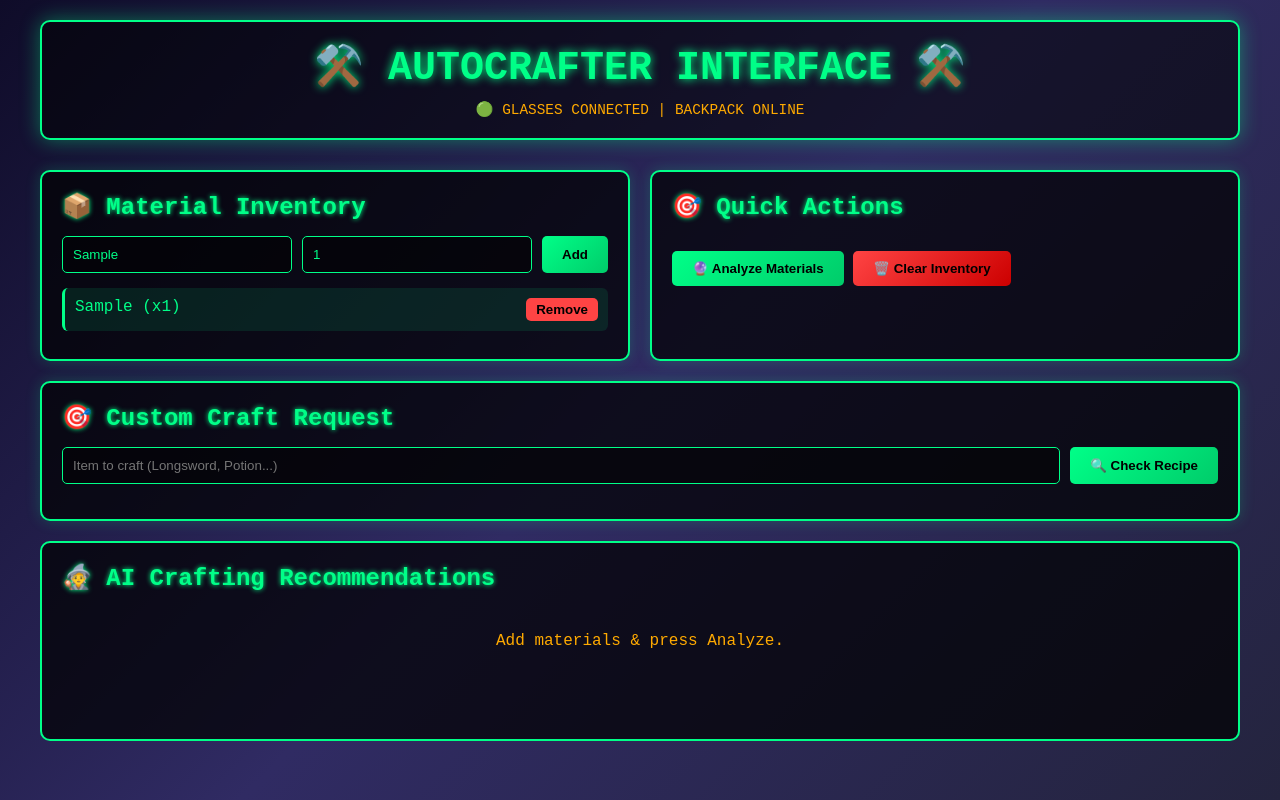
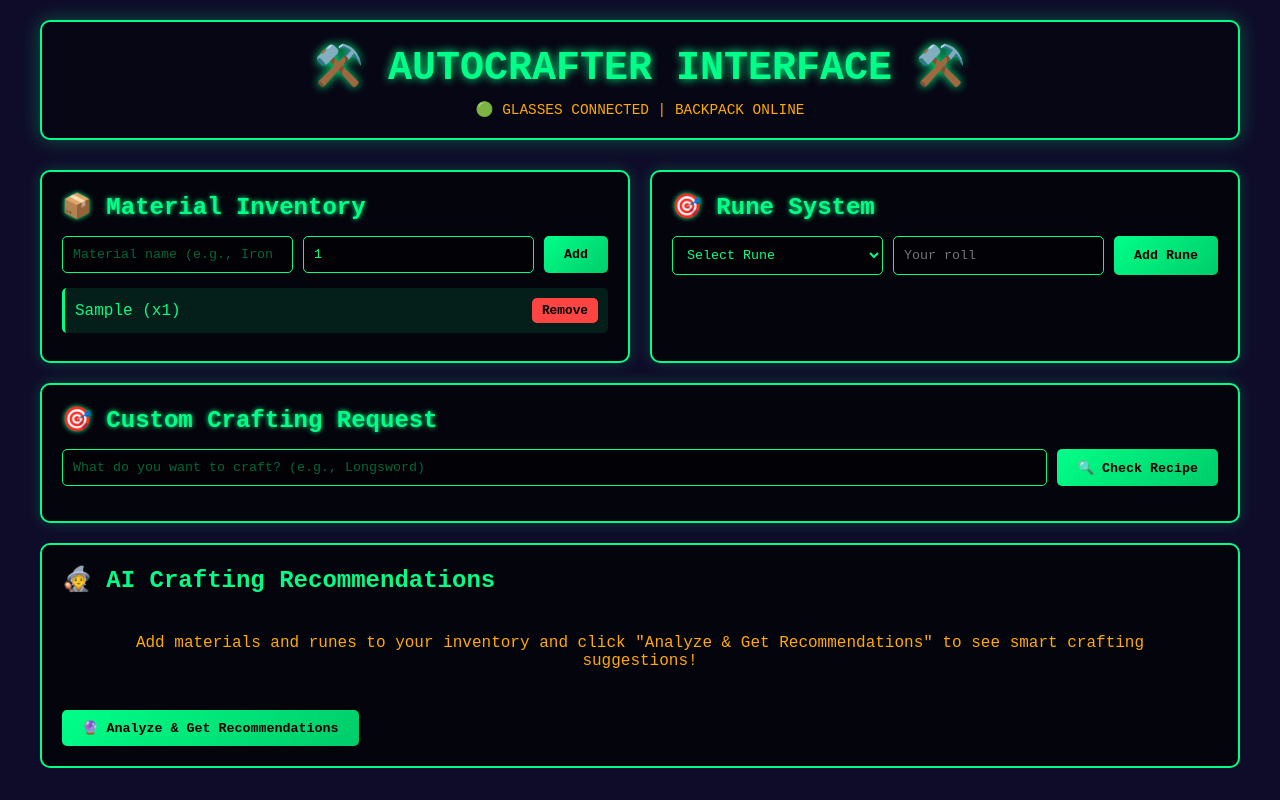
Before and after one commit to DragonRabbit300/DND-glasses, a plain HTML site: page index.html in a window 1280 px wide. Both pictures are taken after typing "Sample" into the empty fields and a click on the button "Add". Drawn offline with Linux system fonts and the light colour scheme.

Commit message:
Update index.html

```diff
--- a/index.html
+++ b/index.html
@@ -1,144 +1,38 @@
 <!DOCTYPE html>
 <html lang="en">
 <head>
-    <meta charset="UTF-8" />
-    <meta name="viewport" content="width=device-width, initial-scale=1.0" />
-    <title>Autocrafter Interface</title>
-
+<meta charset="UTF-8">
+<meta name="viewport" content="width=device-width, initial-scale=1.0">
+<title>Autocrafter Interface with Rune AI</title>
 <style>
-        * {
-            margin: 0; padding: 0; box-sizing: border-box;
-        }
-
-        body {
-            font-family: 'Courier New', monospace;
-            background: linear-gradient(135deg, #0f0c29, #302b63, #24243e);
-            color: #00ff88;
-            min-height: 100vh;
-            padding: 20px;
-        }
-
-        .container { max-width: 1200px; margin: 0 auto; }
-
-        header {
-            text-align: center;
-            padding: 20px;
-            border: 2px solid #00ff88;
-            border-radius: 10px;
-            background: rgba(0,0,0,0.55);
-            margin-bottom: 30px;
-            box-shadow: 0 0 20px rgba(0,255,136,0.4);
-        }
-
-        h1 {
-            font-size: 2.5em;
-            text-shadow: 0 0 10px #00ff88;
-            margin-bottom: 10px;
-        }
-
-        .status { color: #ffaa00; font-size: .9em; }
-
-        .grid {
-            display: grid;
-            grid-template-columns: 1fr 1fr;
-            gap: 20px;
-            margin-bottom: 20px;
-        }
-
-        .panel {
-            background: rgba(0,0,0,0.7);
-            border: 2px solid #00ff88;
-            border-radius: 10px;
-            padding: 20px;
-            box-shadow: 0 0 15px rgba(0,255,136,0.2);
-            animation: fadePanel 0.4s ease-out;
-        }
-
-        @keyframes fadePanel {
-            from { opacity: 0; transform: scale(.95); }
-            to   { opacity: 1; transform: scale(1); }
-        }
-
-        h2 {
-            margin-bottom: 15px;
-            color: #00ff88;
-            text-shadow: 0 0 5px #00ff88;
-        }
-
-        .material-input {
-            display: flex;
-            gap: 10px;
-            margin-bottom: 15px;
-        }
-
-        input[type="text"], input[type="number"] {
-            flex: 1;
-            background: rgba(0,0,0,0.5);
-            border: 1px solid #00ff88;
-            color: #00ff88;
-            padding: 10px;
-            border-radius: 5px;
-        }
-
-        button {
-            background: linear-gradient(135deg,#00ff88,#00cc6a);
-            border: none;
-            color: #000;
-            padding: 10px 20px;
-            border-radius: 5px;
-            cursor: pointer;
-            transition: .3s;
-            font-weight: bold;
-        }
-
-        button:hover {
-            box-shadow: 0 0 15px rgba(0,255,136,0.5);
-            transform: translateY(-2px);
-        }
-
-        .material-item {
-            background: rgba(0,255,136,0.1);
-            padding: 10px;
-            margin-bottom: 8px;
-            border-left: 3px solid #00ff88;
-            border-radius: 6px;
-            display: flex;
-            justify-content: space-between;
-        }
-
-        .recommendations {
-            margin-top: 20px;
-            min-height: 200px;
-            padding: 20px;
-            background: rgba(0,0,0,0.7);
-            border: 2px solid #00ff88;
-            border-radius: 10px;
-        }
-
-        .recipe-card {
-            background: rgba(0, 255, 136, 0.12);
-            padding: 15px;
-            border-radius: 10px;
-            margin-bottom: 15px;
-            border: 1px solid #00ff88;
-            animation: fadeIn 0.4s ease-out;
-        }
-
-        @keyframes fadeIn {
-            from { opacity: 0; transform: translateY(18px); }
-            to   { opacity: 1; transform: translateY(0); }
-        }
-
-        .error {
-            padding: 12px;
-            background: rgba(255,80,80,0.15);
-            border: 1px solid #ff4444;
-            border-radius: 8px;
-            color: #ff5555;
-        }
+/* SAME STYLES AS BEFORE FOR CONSISTENCY */
+* {margin:0;padding:0;box-sizing:border-box;}
+body {font-family:'Courier New', monospace;background:#0f0c29;color:#00ff88;padding:20px;min-height:100vh;}
+.container {max-width:1200px;margin:0 auto;}
+header {text-align:center;padding:20px;border:2px solid #00ff88;border-radius:10px;background:rgba(0,0,0,0.5);margin-bottom:30px;box-shadow:0 0 20px rgba(0,255,136,0.3);}
+h1 {font-size:2.5em;text-shadow:0 0 10px #00ff88;margin-bottom:10px;}
+.status {color:#ffaa00;font-size:0.9em;}
+.grid {display:grid;grid-template-columns:1fr 1fr;gap:20px;margin-bottom:20px;}
+.panel {background:rgba(0,0,0,0.7);border:2px solid #00ff88;border-radius:10px;padding:20px;box-shadow:0 0 15px rgba(0,255,136,0.2);}
+.panel h2 {color:#00ff88;margin-bottom:15px;text-shadow:0 0 5px #00ff88;font-size:1.5em;}
+.material-input, .rune-input {display:flex;gap:10px;margin-bottom:15px;}
+input[type="text"], input[type="number"], select {flex:1;background:rgba(0,0,0,0.5);border:1px solid #00ff88;color:#00ff88;padding:10px;border-radius:5px;font-family:inherit;}
+input[type="text"]::placeholder {color:#00ff8866;}
+button {background:linear-gradient(135deg,#00ff88,#00cc6a);border:none;color:#000;padding:10px 20px;border-radius:5px;cursor:pointer;font-weight:bold;font-family:inherit;transition:all 0.3s;}
+button:hover {background:linear-gradient(135deg,#00cc6a,#00ff88);box-shadow:0 0 15px rgba(0,255,136,0.5);transform:translateY(-2px);}
+button:disabled {background:#555;color:#888;cursor:not-allowed;transform:none;}
+.material-list {list-style:none;max-height:300px;overflow-y:auto;}
+.material-item {background:rgba(0,255,136,0.1);padding:10px;margin-bottom:8px;border-radius:5px;border-left:3px solid #00ff88;display:flex;justify-content:space-between;align-items:center;}
+.remove-btn {background:#ff4444;padding:5px 10px;font-size:0.8em;}
+.remove-btn:hover {background:#ff6666;}
+.recommendations {background:rgba(0,0,0,0.7);border:2px solid #00ff88;border-radius:10px;padding:20px;margin-top:20px;min-height:200px;}
+.loading {text-align:center;color:#ffaa00;padding:40px;font-size:1.2em;}
+.recipe-card {background:rgba(0,255,136,0.1);border:1px solid #00ff88;border-radius:8px;padding:15px;margin-bottom:15px;animation:fadeIn 0.5s;}
+@keyframes fadeIn {from{opacity:0;transform:translateY(20px);}to{opacity:1;transform:translateY(0);}}
+.error {color:#ff4444;padding:15px;border:1px solid #ff4444;border-radius:5px;margin:10px 0;background:rgba(255,68,68,0.1);}
+@media (max-width:768px){.grid{grid-template-columns:1fr;}h1{font-size:1.8em;}}
 </style>
 </head>
-
 <body>
 <div class="container">
 <header>
@@ -150,190 +44,148 @@
     <div class="panel">
         <h2>📦 Material Inventory</h2>
         <div class="material-input">
-                    <input type="text" id="materialName" placeholder="Material name..." />
-                    <input type="number" id="materialQty" min="1" value="1" />
-                    <button id="addBtn">Add</button>
+            <input type="text" id="materialName" placeholder="Material name (e.g., Iron Ingot)">
+            <input type="number" id="materialQty" placeholder="Qty" min="1" value="1">
+            <button onclick="addMaterial()">Add</button>
         </div>
-                <ul id="materialList"></ul>
+        <ul class="material-list" id="materialList"></ul>
     </div>
 
     <div class="panel">
-                <h2>🎯 Quick Actions</h2>
-                <button id="analyzeBtn">🔮 Analyze Materials</button>
-                <button id="clearBtn" style="background:linear-gradient(135deg,#ff4444,#cc0000); margin-top:15px;">
-                    🗑️ Clear Inventory
-                </button>
+        <h2>🎯 Rune System</h2>
+        <div class="rune-input">
+            <select id="runeSelect">
+                <option value="">Select Rune</option>
+                <option value="Fire">Fire</option>
+                <option value="Ice">Ice</option>
+                <option value="Lightning">Lightning</option>
+                <option value="Healing">Healing</option>
+                <option value="Protection">Protection</option>
+            </select>
+            <input type="number" id="diceRoll" placeholder="Your roll">
+            <button onclick="addRune()">Add Rune</button>
+        </div>
+        <ul class="material-list" id="runeList"></ul>
     </div>
 </div>
 
 <div class="panel">
-            <h2>🎯 Custom Craft Request</h2>
+<h2>🎯 Custom Crafting Request</h2>
 <div class="material-input">
-                <input type="text" id="customItem" placeholder="Item to craft (Longsword, Potion...)" />
-                <button id="customCraftBtn">🔍 Check Recipe</button>
+<input type="text" id="customItem" placeholder="What do you want to craft? (e.g., Longsword)">
+<button onclick="craftCustomItem()">🔍 Check Recipe</button>
 </div>
 </div>
 
 <div class="recommendations">
 <h2>🧙 AI Crafting Recommendations</h2>
-            <div id="recommendationsContent" style="padding:25px; text-align:center; color:#ffaa00;">
-                Add materials & press Analyze.
+<div id="recommendationsContent">
+<p style="color:#ffaa00;text-align:center;padding:40px;">
+Add materials and runes to your inventory and click "Analyze & Get Recommendations" to see smart crafting suggestions!
+</p>
 </div>
+<button class="analyze-btn" onclick="analyzeMaterials()">🔮 Analyze & Get Recommendations</button>
 </div>
 </div>
 
 <script>
-/* -----------------------------------------------------------
-   INVENTORY SYSTEM (modular + future-proof)
------------------------------------------------------------ */
-const InventorySystem = {
-    data: [],
+let inventory=[];
+let runes=[];
 
-    add(name, qty) {
-        const existing = this.data.find(m => m.name.toLowerCase() === name.toLowerCase());
-        if (existing) existing.quantity += qty;
-        else this.data.push({ name, quantity: qty });
-        this.render();
-    },
+function addMaterial(){
+    const name=document.getElementById('materialName').value.trim();
+    const qty=parseInt(document.getElementById('materialQty').value);
+    if(!name){alert('Enter material name'); return;}
+    const existing=inventory.find(m=>m.name.toLowerCase()===name.toLowerCase());
+    if(existing){existing.quantity+=qty;}else{inventory.push({name,quantity:qty});}
+    document.getElementById('materialName').value=''; document.getElementById('materialQty').value='1';
+    updateMaterialList();
+}
 
-    remove(index) {
-        this.data.splice(index, 1);
-        this.render();
-    },
-
-    clear() {
-        this.data = [];
-        this.render();
-    },
-
-    render() {
-        const list = document.getElementById("materialList");
-        list.innerHTML = "";
-
-        this.data.forEach((mat, i) => {
-            const li = document.createElement("li");
-            li.className = "material-item";
-            li.innerHTML = `
-                <span>${mat.name} (x${mat.quantity})</span>
-                <button onclick="InventorySystem.remove(${i})"
-                        style="background:#ff4444;padding:4px 10px;">
-                    Remove
-                </button>
-            `;
+function updateMaterialList(){
+    const list=document.getElementById('materialList');
+    list.innerHTML='';
+    inventory.forEach((m,i)=>{
+        const li=document.createElement('li');
+        li.className='material-item';
+        li.innerHTML=`<span>${m.name} (x${m.quantity})</span><button class="remove-btn" onclick="removeMaterial(${i})">Remove</button>`;
         list.appendChild(li);
     });
 }
-};
 
-/* -----------------------------------------------------------
-   AI ANALYZER (Claude API)
------------------------------------------------------------ */
-const AIAnalyzer = {
-    async analyze() {
-        const inv = InventorySystem.data;
+function removeMaterial(index){inventory.splice(index,1);updateMaterialList();}
 
-        if (inv.length === 0) {
-            return this.error("Add materials first.");
+function addRune(){
+    const rune=document.getElementById('runeSelect').value;
+    const roll=parseInt(document.getElementById('diceRoll').value);
+    if(!rune||!roll){alert('Select rune and enter roll'); return;}
+    let type='';
+    if(roll<=5) type='Minor';
+    else if(roll<=10) type='Greater';
+    else type='Supreme';
+    runes.push({rune,type,roll});
+    document.getElementById('runeSelect').value=''; document.getElementById('diceRoll').value='';
+    updateRuneList();
 }
 
-        const materialList = inv.map(m => `${m.name} (x${m.quantity})`).join(", ");
+function updateRuneList(){
+    const list=document.getElementById('runeList');
+    list.innerHTML='';
+    runes.forEach((r,i)=>{
+        const li=document.createElement('li');
+        li.className='material-item';
+        li.innerHTML=`<span>${r.rune} - ${r.type} (roll: ${r.roll})</span><button class="remove-btn" onclick="removeRune(${i})">Remove</button>`;
+        list.appendChild(li);
+    });
+}
 
-        try {
-            const res = await fetch("https://api.anthropic.com/v1/messages", {
-                method: "POST",
-                headers: {
-                    "Content-Type": "application/json",
-                    "x-api-key": "YOUR_API_KEY_HERE",
-                    "anthropic-version": "2023-06-01"
-                },
-                body: JSON.stringify({
-                    model: "claude-3-sonnet-20240229",
-                    max_tokens: 1000,
-                    messages: [{
-                        role: "user",
-                        content: `
-You are a D&D crafting expert analyzing materials.
+function removeRune(index){runes.splice(index,1);updateRuneList();}
 
-Materials: ${materialList}
+async function analyzeMaterials(){
+    if(inventory.length===0){alert('Add materials first'); return;}
+    const content=document.getElementById('recommendationsContent');
+    content.innerHTML='<div class="loading">🔮 Consulting the AI Crafter...</div>';
 
-Provide:
-1. 3–5 items craftable using EXACT materials
-2. Craft times (rounds / minutes / hours / days)
-3. Possible substitutions
-4. Format cleanly.
-                        `
-                    }]
-                })
+    try{
+        // Simulate AI call for now. Replace with your API call.
+        await new Promise(r=>setTimeout(r,1000));
+
+        content.innerHTML='';
+        inventory.forEach((m)=>{
+            const card=document.createElement('div');
+            card.className='recipe-card';
+
+            // Check runes that apply to this item (example logic)
+            const applicableRunes=runes.map(r=>`${r.rune} (${r.type})`).join(', ')||'None';
+            let power='Normal';
+            if(runes.some(r=>r.type==='Supreme')) power='Overpowered';
+            else if(runes.some(r=>r.type==='Greater')) power='Enhanced';
+
+            card.innerHTML=`
+                <strong>Item:</strong> ${m.name}<br>
+                <strong>Crafting time:</strong> 1 hour<br>
+                <strong>Recommended runes:</strong> ${applicableRunes}<br>
+                <strong>Power level:</strong> ${power}
+            `;
+            content.appendChild(card);
         });
 
-            const data = await res.json();
-            const text = data.content[0].text;
-            UICraftingRenderer.show(text);
+    } catch(e){
+        content.innerHTML=`<div class="error">⚠️ Error: ${e.message}</div>`;
+    }
+}
 
-        } catch (err) {
-            this.error(err.message);
+function craftCustomItem(){
+    const item=document.getElementById('customItem').value.trim();
+    if(!item){alert('Enter item'); return;}
+    document.getElementById('customItem').value='';
+    alert(`Checking recipe for "${item}"... (AI can suggest runes & crafting times)`);
 }
-    },
 
-    error(msg) {
-        document.getElementById("recommendationsContent").innerHTML = `
-            <div class="error">⚠️ ${msg}</div>
-        `;
-    }
-};
-
-/* -----------------------------------------------------------
-   RENDERER (outputs recipes cleanly)
------------------------------------------------------------ */
-const UICraftingRenderer = {
-    show(text) {
-        const content = document.getElementById("recommendationsContent");
-        const parts = text.split(/\n\n+/);
-
-        content.innerHTML = parts.map(section => `
-            <div class="recipe-card">${section.replace(/\n/g, "<br>")}</div>
-        `).join("");
-    }
-};
-
-/* -----------------------------------------------------------
-   SMART GLASSES HOOKS (future expansion)
------------------------------------------------------------ */
-const SmartGlasses = {
-    scanObject(objectName) {
-        console.log("Simulated scan:", objectName);
-        // future: connect to AR system, backpack sensors, rune recognizers
-    }
-};
-
-const BackpackLink = {
-    syncStatus() {
-        console.log("Backpack status synced.");
-    }
-};
-
-/* -----------------------------------------------------------
-   EVENT BINDINGS
------------------------------------------------------------ */
-document.getElementById("addBtn").onclick = () => {
-    const name = document.getElementById("materialName").value.trim();
-    const qty = parseInt(document.getElementById("materialQty").value);
-
-    if (!name) return alert("Enter material name.");
-    InventorySystem.add(name, qty);
-};
-
-document.getElementById("clearBtn").onclick = () => InventorySystem.clear();
-document.getElementById("analyzeBtn").onclick = () => AIAnalyzer.analyze();
-
-document.getElementById("materialName").addEventListener("keypress", e => {
-    if (e.key === "Enter") document.getElementById("addBtn").click();
-});
-
-document.getElementById("materialQty").addEventListener("keypress", e => {
-    if (e.key === "Enter") document.getElementById("addBtn").click();
-});
+// Enter key events
+document.getElementById('materialName').addEventListener('keypress',e=>{if(e.key==='Enter') addMaterial();});
+document.getElementById('materialQty').addEventListener('keypress',e=>{if(e.key==='Enter') addMaterial();});
+document.getElementById('diceRoll').addEventListener('keypress',e=>{if(e.key==='Enter') addRune();});
 </script>
-
 </body>
 </html>
```
Lines whose indentation alone changed are shown as unchanged.
